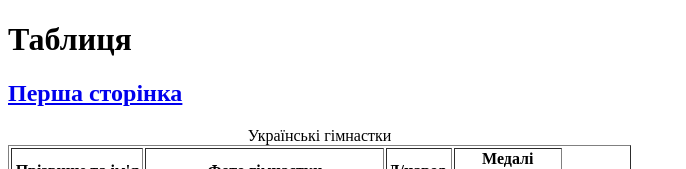
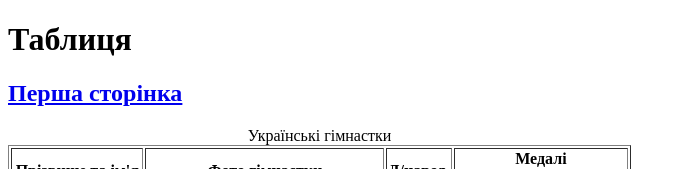
Before and after one commit to HEBDAULIANA/Lessons, a plain HTML site: page zavdannnya5.html in a window 1280 px wide. Shown: the top 169 px of the page, without its empty margins (0-686 px from the left). Drawn offline with Linux system fonts and the light colour scheme.

Commit message:
Update zavdannnya5.html

```diff
--- a/zavdannnya5.html
+++ b/zavdannnya5.html
@@ -16,7 +16,7 @@
       <th rowspan="2">Прізвище та ім'я</th>
       <th rowspan="2">Фото гімнастки</th>
       <th rowspan="2">Д/народ.</th>
-      <th colspan="2">Медалі</th>
+      <th colspan="3">Медалі</th>
       </tr>
    <tr>
      <th >Золото</th>
```
